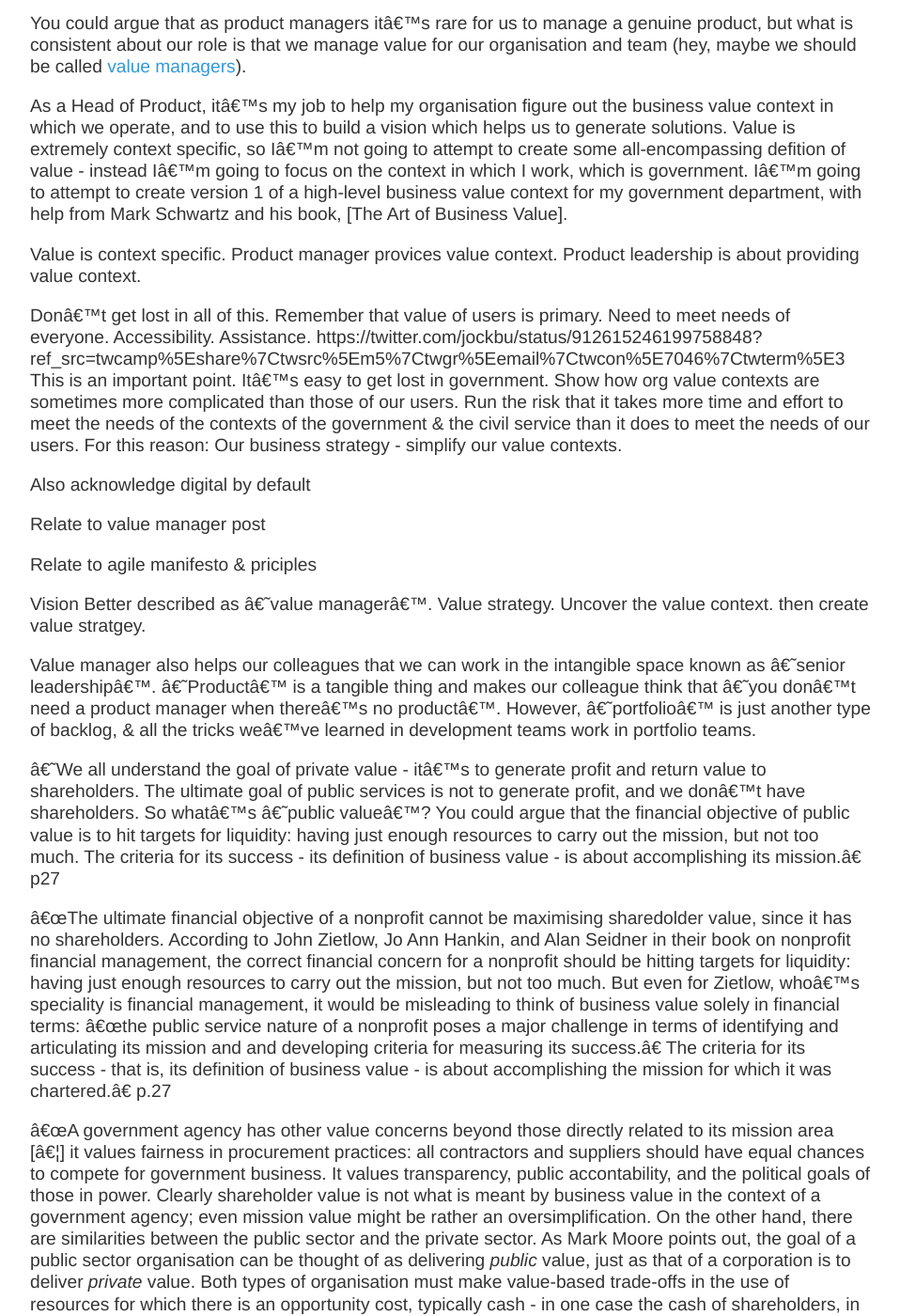
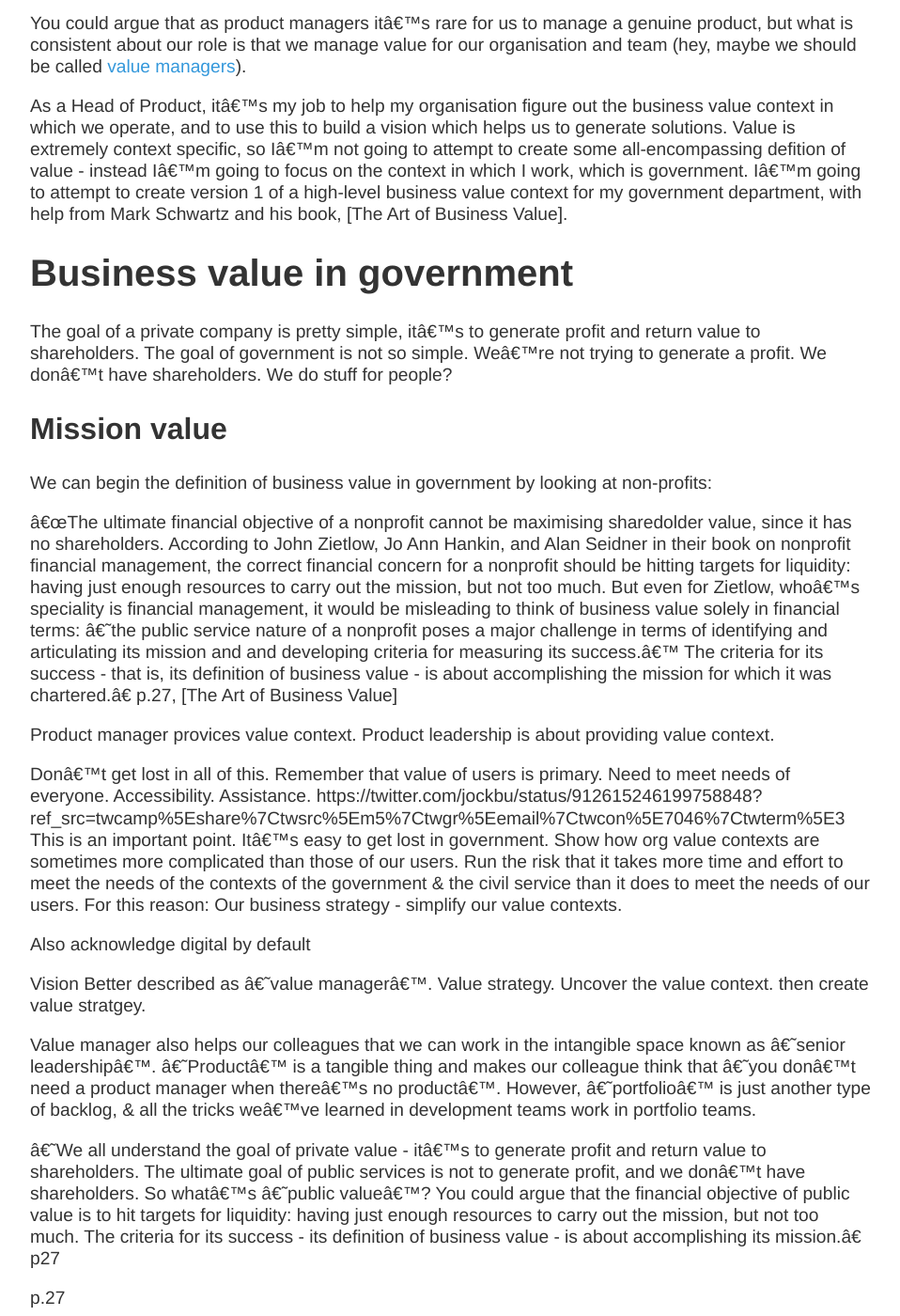
Before and after one commit to scottcolfer/scottcolfer.github.io, a Jekyll site: the page built from _posts/2018-03-02-value-context.md, in a window 1280 px wide and 1400 px high, scrolled down 1346 px. Shown: the whole window at 94% size, without its empty margins (160-1118 px from the left). Built offline with Jekyll 4.4.1, drawn with Linux system fonts in a browser that asks for light colours.

Commit message:
Update 2018-03-02-value-context.md

```diff
--- a/_posts/2018-03-02-value-context.md
+++ b/_posts/2018-03-02-value-context.md
@@ -32,7 +32,18 @@
 
 As a Head of Product, it's my job to help my organisation figure out the business value context in which we operate, and to use this to build a vision which helps us to generate solutions. Value is extremely context specific, so I'm not going to attempt to create some all-encompassing defition of value - instead I'm going to focus on the context in which I work, which is government. I'm going to attempt to create version 1 of a high-level business value context for my government department, with help from Mark Schwartz and his book, [The Art of Business Value].
 
-Value is context specific.
+# Business value in government
+
+The goal of a private company is pretty simple, it's to generate profit and return value to shareholders.
+The goal of government is not so simple. We're not trying to generate a profit. We don't have shareholders. We do stuff for people?
+
+## Mission value
+
+We can begin the definition of business value in government by looking at non-profits:
+
+"The ultimate financial objective of a nonprofit cannot be maximising sharedolder value, since it has no shareholders. According to John Zietlow, Jo Ann Hankin, and Alan Seidner in their book on nonprofit financial management, the correct financial concern for a nonprofit should be hitting targets for liquidity: having just enough resources to carry out the mission, but not too much. But even for Zietlow, who's speciality is financial management, it would be misleading to think of business value solely in financial terms: 'the public service nature of a nonprofit poses a major challenge in terms of identifying and articulating its mission and and developing criteria for measuring its success.' The criteria for its success - that is, its definition of business value - is about accomplishing the mission for which it was chartered." p.27, [The Art of Business Value]
+
+
 Product manager provices value context.
 Product leadership is about providing value context.
 
@@ -44,10 +55,6 @@
 
 Also acknowledge digital by default
 
-Relate to value manager post
-
-Relate to agile manifesto & priciples
-
 Vision
 Better described as ‘value manager’.
 Value strategy. Uncover the value context. then create value stratgey.
```
Also changed, not shown: other parts of _posts/2018-03-02-value-context.md (+1 -1 lines).
